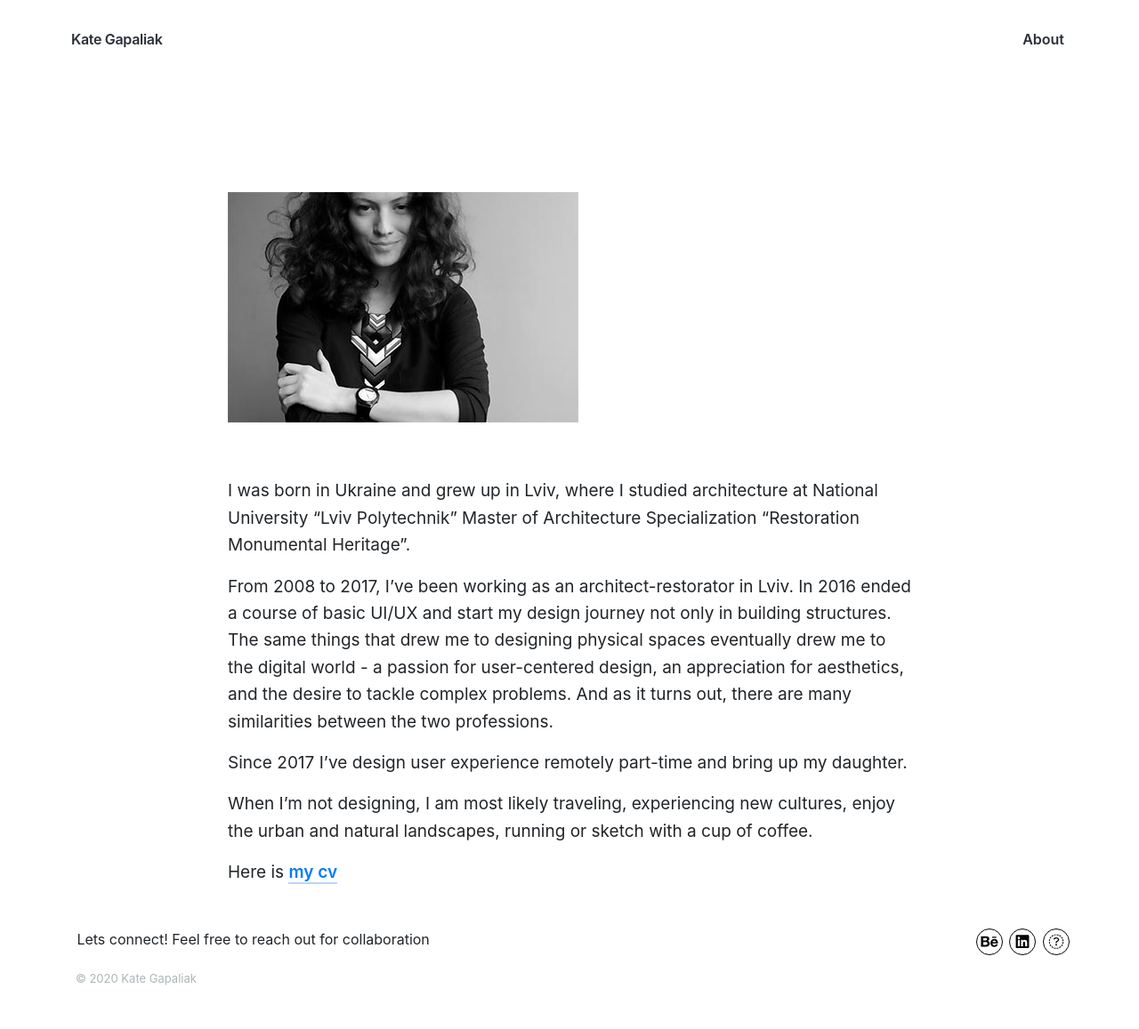
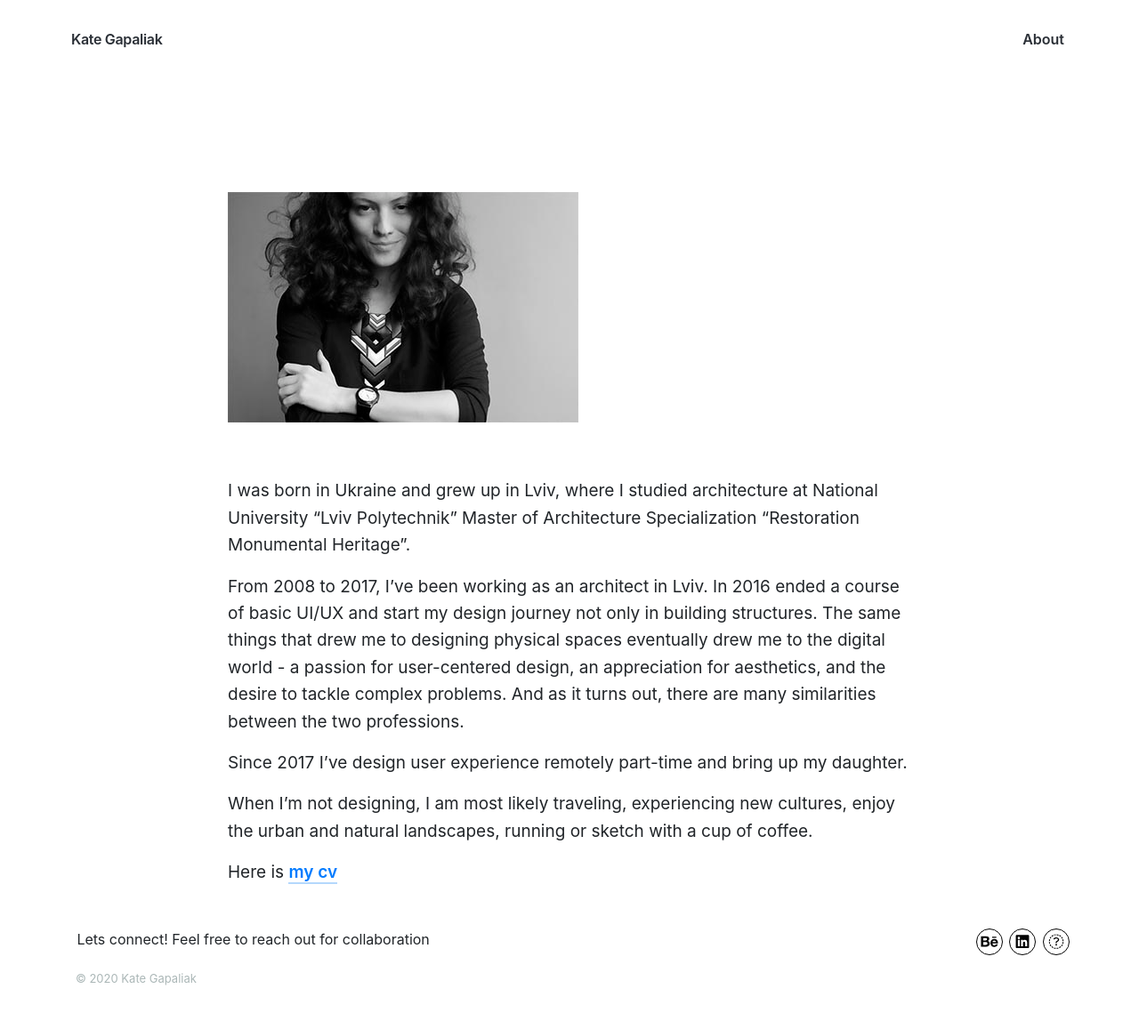
Before and after one commit to kategapaliak/kategapaliak.github.io, a Jekyll site: the page built from _pages/about.md, in a window 1280 px wide. Shown: the whole page at 89% size. Built offline with Jekyll 4.4.1, drawn with Linux system fonts in a browser that asks for light colours; nearby versions of some CDN libraries; some web fonts are replaced.

Commit message:
Added build site

```diff
--- a/_pages/about.md
+++ b/_pages/about.md
@@ -9,7 +9,7 @@
 
 I was born in Ukraine and grew up in Lviv, where I studied architecture at National University “Lviv Polytechnik” Master of Architecture Specialization "Restoration Monumental Heritage".
 
-From 2008 to 2017, I’ve been working as an architect-restorator in Lviv. In 2016 ended a course of basic UI/UX and start my design journey not only in building structures. The same things that drew me to designing physical spaces eventually drew me to the digital world - a passion for user-centered design, an appreciation for aesthetics, and the desire to tackle complex problems. And as it turns out, there are many similarities between the two professions.
+From 2008 to 2017, I’ve been working as an architect in Lviv. In 2016 ended a course of basic UI/UX and start my design journey not only in building structures. The same things that drew me to designing physical spaces eventually drew me to the digital world - a passion for user-centered design, an appreciation for aesthetics, and the desire to tackle complex problems. And as it turns out, there are many similarities between the two professions.
 
 Since 2017 I’ve design user experience remotely part-time and bring up my daughter.
 
--- a/index.html
+++ b/index.html
@@ -6,7 +6,7 @@
 
 <section class="portfolio">
 	<div class="content-wrap">
-		<p><div class="portfolio_intro__text">Hi, I'm product designer who loves finding problems<br />and solving them creatively.</div></p>
+		<p><div class="portfolio_intro__text">Hi, I'm an architect turned UX/UI designer</div></p>
 		<p><div class="portfolio_intro__text">Currently in Amsterdam.</div></p>
 	</div>
 
```
Also changed, not shown: 10 other files.
